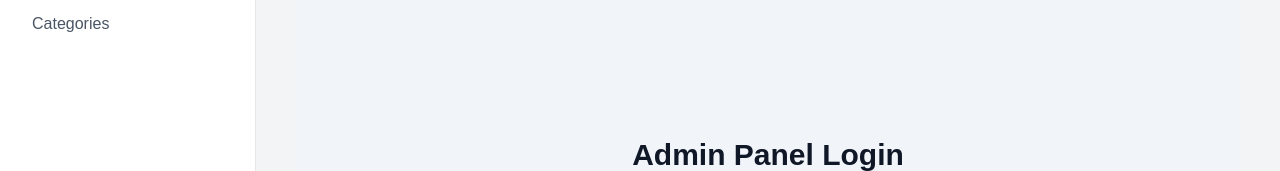
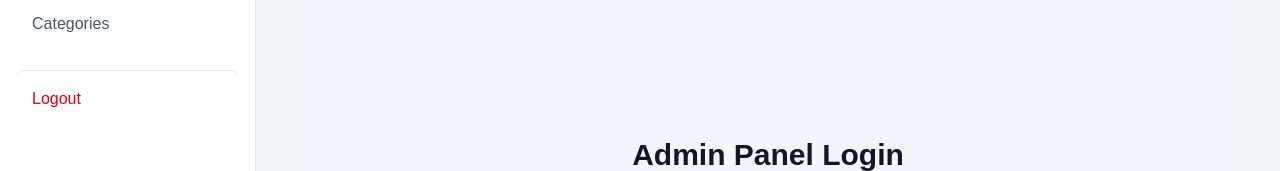
Before and after one commit to Pallab-Kashyap/polygen, a Next.js app: page /admin/login in a window 1280 px wide. Shown: the part 210-381 px from the top of the page. Built offline with nearby package versions, Linux system fonts and the light colour scheme; no server answers.

Commit message:
admin routing bug sloved

```diff
--- a/src/app/admin/login/page.tsx
+++ b/src/app/admin/login/page.tsx
@@ -27,7 +27,12 @@ export default function AdminLogin() {
 
       if (res.ok) {
         console.log("Login successful, redirecting...");
-        router.push("/admin/products");
+
+        // Small delay to ensure cookie is set before navigation
+        setTimeout(() => {
+          // Force a page reload to ensure middleware picks up the new cookie
+          window.location.href = "/admin/products";
+        }, 100);
       } else {
         console.log("Login failed with status:", res.status);
         let errorMessage = "Login failed. Please check your credentials.";
--- a/src/app/api/admin/logout.ts/route.ts
+++ /dev/null
@@ -1,14 +0,0 @@
-// src/app/api/admin/logout/route.ts
-import { NextResponse } from "next/server";
-import { clearAuthCookie } from "@/lib/auth";
-
-export async function POST() {
-  const cookie = clearAuthCookie();
-  return new NextResponse(JSON.stringify({ ok: true }), {
-    status: 200,
-    headers: {
-      "Set-Cookie": cookie,
-      "Content-Type": "application/json",
-    },
-  });
-}
--- /dev/null
+++ b/src/app/api/admin/logout/route.ts
@@ -0,0 +1,19 @@
+import { NextResponse } from "next/server";
+import { clearAuthCookie } from "@/lib/auth";
+
+export async function POST() {
+  try {
+    const cookie = clearAuthCookie();
+
+    return new NextResponse(JSON.stringify({ success: true }), {
+      status: 200,
+      headers: {
+        "Set-Cookie": cookie,
+        "Content-Type": "application/json",
+      },
+    });
+  } catch (error) {
+    console.error("Logout error:", error);
+    return NextResponse.json({ error: "Logout failed" }, { status: 500 });
+  }
+}
--- a/src/components/admin/AdminLayoutClient.tsx
+++ b/src/components/admin/AdminLayoutClient.tsx
@@ -102,6 +102,23 @@ export default function AdminLayoutClient({
           <nav className="space-y-2 flex flex-col">
             <NavLink href="/admin/products" label="Products" />
             <NavLink href="/admin/categories" label="Categories" />
+
+            {/* Logout Button */}
+            <button
+              onClick={async () => {
+                try {
+                  await fetch("/api/admin/logout", { method: "POST" });
+                  window.location.href = "/admin/login";
+                } catch (error) {
+                  console.error("Logout failed:", error);
+                  // Force logout even if API fails
+                  window.location.href = "/admin/login";
+                }
+              }}
+              className="w-full text-left px-4 py-2.5 rounded-lg transition text-red-600 hover:bg-red-50 border-t border-gray-200 mt-4 pt-4"
+            >
+              Logout
+            </button>
           </nav>
         </aside>
 
--- /dev/null
+++ b/src/hooks/useAuthRefresh.ts
@@ -0,0 +1,19 @@
+"use client";
+import { useRouter } from "next/navigation";
+import { useCallback } from "react";
+
+export function useAuthRefresh() {
+  const router = useRouter();
+
+  const refreshAuth = useCallback(() => {
+    // Force router to refresh and re-run middleware
+    router.refresh();
+  }, [router]);
+
+  const navigateWithAuth = useCallback((path: string) => {
+    // Use window.location for guaranteed middleware execution
+    window.location.href = path;
+  }, []);
+
+  return { refreshAuth, navigateWithAuth };
+}
```
Also changed, not shown: 1 other file (tests, documents, lock files or other folders).
